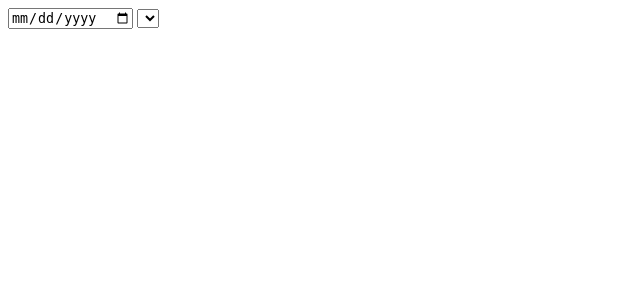
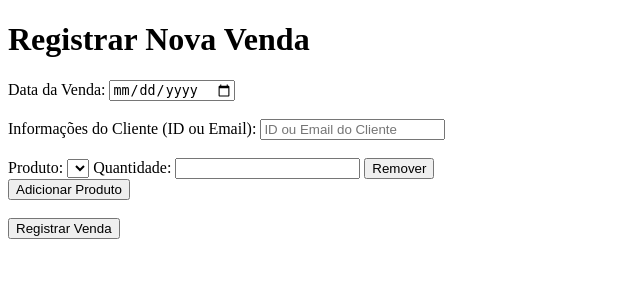
Before and after one commit to hiandro6/sistema_de_vendas, a Flask app: page /vendas/nova_venda in a window 1280 px wide. Shown: the top 300 px of the page, without its empty margins (0-640 px from the left). Run offline with Flask 3, Linux system fonts and the light colour scheme; lists and menus that the app fills with data are empty.

Commit message:
fixed nova_venda form

```diff
--- a/templates/vendas/nova_venda.html
+++ b/templates/vendas/nova_venda.html
@@ -1,19 +1,68 @@
-<!DOCTYPE html>
-<html lang="en">
-<head>
-    <meta charset="UTF-8">
-    <meta http-equiv="X-UA-Compatible" content="IE=edge">
-    <meta name="viewport" content="width=device-width, initial-scale=1.0">
-    <title>Document</title>
-</head>
-<body>
-    <form action="{{url_for('venda.nova_venda')}}" method="post">
-        <input type="date" name="data">
-        <select name="" id="">
-            { % for produto in produtos % }
-            { % endfor % }
-        </select>
+{% extends "model.html" %}
+
+{% block title %}
+    registrar venda
+{% endblock %}
+
+{% block head_extras %}
+<!-- link pro arquivo css  -->
+{% endblock %}
+
+{% block content %}
+    <h1>Registrar Nova Venda</h1>
+    <form action="{{ url_for('venda.nova_venda') }}" method="post">
+        <!-- Data da Venda -->
+        <label for="data">Data da Venda:</label>
+        <input type="date" id="data" name="data" required><br><br>
+
+        <!-- Informações do Cliente -->
+        <label for="id_cliente">Informações do Cliente (ID ou Email):</label>
+        <input type="text" id="id_cliente" name="id_cliente" placeholder="ID ou Email do Cliente" required><br><br>
+
+        <!-- Produtos e Quantidades -->
+        <div id="produtos-container">
+            <div class="produto-item">
+                <label for="produtos">Produto:</label>
+                <select name="produtos" class="produtos" required>
+                    {% for produto in produtos %}
+                        <option value="{{ produto.pro_id }}">{{ produto.pro_nome }}</option>
+                    {% endfor %}
+                </select>
+                <label for="quantidades">Quantidade:</label>
+                <input type="number" name="quantidades" class="quantidades" min="1" required>
+                <button type="button" class="remover-produto" onclick="removerProduto(this)">Remover</button>
+            </div>
+        </div>
+        <button type="button" id="adicionar-produto">Adicionar Produto</button><br><br>
+
+        <!-- Botão de Envio -->
+        <input type="submit" value="Registrar Venda">
     </form>
 
-</body>
-</html>
+    <script>
+        // Script para adicionar mais campos de produto
+        document.getElementById('adicionar-produto').addEventListener('click', function() {
+            const container = document.getElementById('produtos-container');
+            const novoProduto = document.createElement('div');
+            novoProduto.classList.add('produto-item');
+            novoProduto.innerHTML = `
+                <label for="produtos">Produto:</label>
+                <select name="produtos" class="produtos" required>
+                    {% for produto in produtos %}
+                        <option value="{{ produto.pro_id }}">{{ produto.pro_nome }}</option>
+                    {% endfor %}
+                </select>
+                <label for="quantidades">Quantidade:</label>
+                <input type="number" name="quantidades" class="quantidades" min="1" required>
+                <button type="button" class="remover-produto" onclick="removerProduto(this)">Remover</button>
+            `;
+            container.appendChild(novoProduto);
+        });
+
+        // Script para remover um campo de produto
+        function removerProduto(button) {
+            const produtoItem = button.parentElement;
+            produtoItem.remove();
+        }
+    </script>
+{% endblock %}
```
